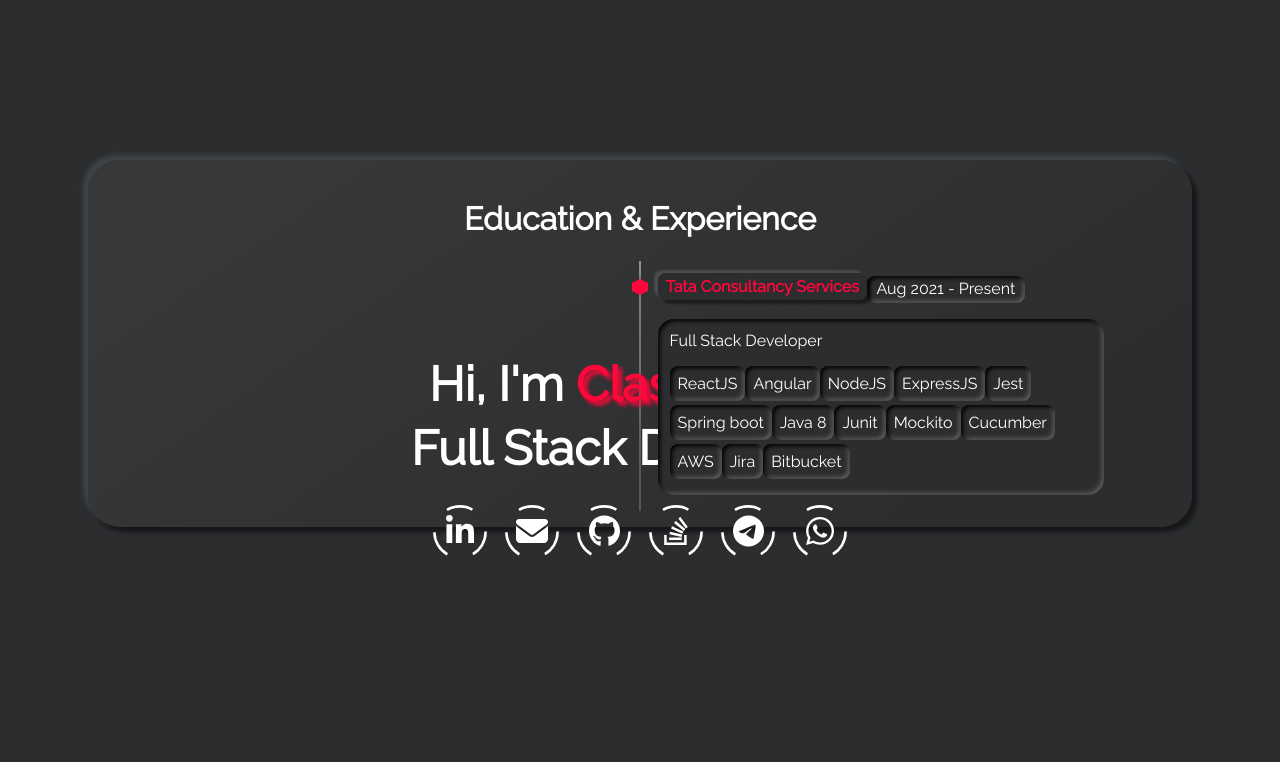
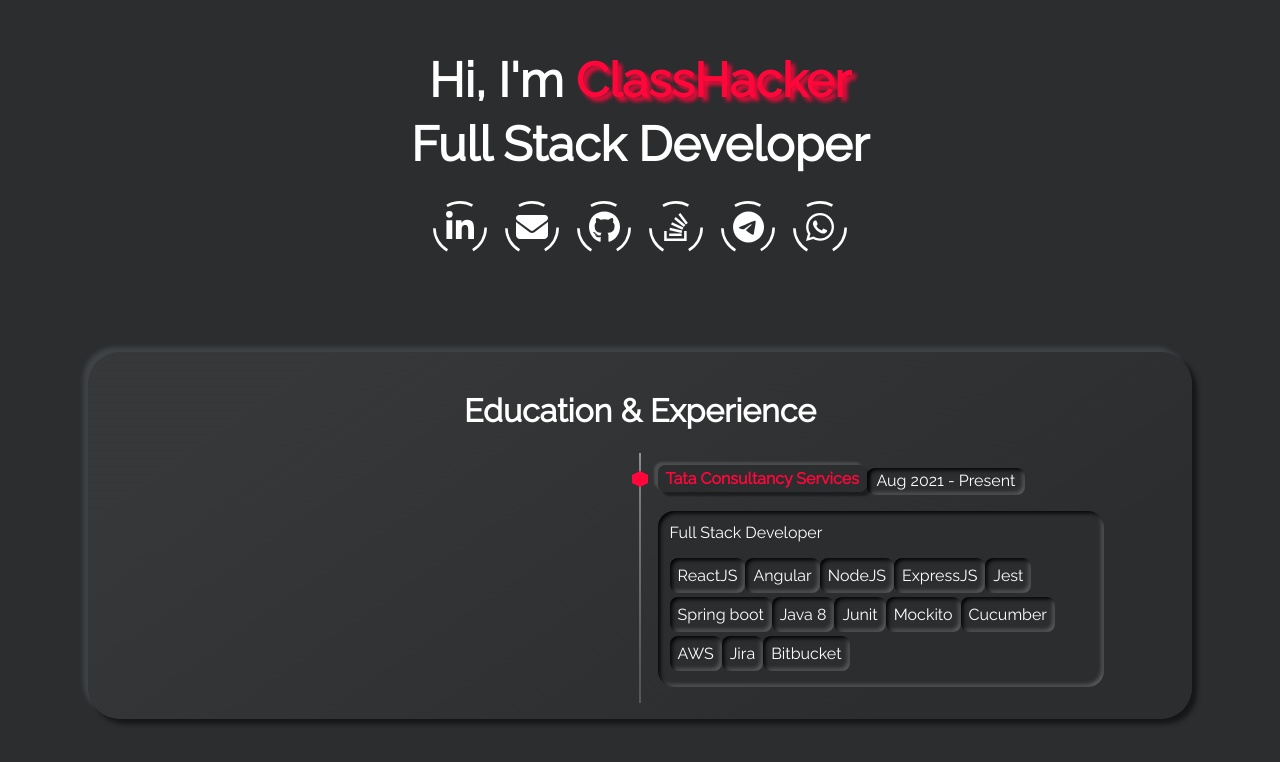
Before and after one commit to ClassHacker/classhacker.github.io, a React (Create React App) app: page / in a window 1280 px wide. Shown: the top 762 px of the page. Built offline with nearby package versions, Linux system fonts and the light colour scheme; what react-animations would draw is missing.

Commit message:
Updated css

```diff
--- a/src/App.scss
+++ b/src/App.scss
@@ -26,7 +26,7 @@
     font-size: $font-size-base;
     font-weight: normal;
     height: 100%;
-    overflow: hidden;
+    overflow: auto;
   }
 
 body {
@@ -272,13 +272,13 @@
     padding: 0.5rem;
     position: absolute;
     right: 0;
-    top: 40%;
+    top: auto;
 }
 
 // Layout
 
 .layout {
-  margin: 0.5rem;
+  margin: 10rem 0.5rem;
   max-width: $large-screen;
   padding: 0.5rem 0.5rem;
 }
@@ -315,7 +315,14 @@
   box-shadow: 5px 5px 4px #161718, -5px -5px 4px #404346;
 }
 .neumorphism-card-mid {
-  box-shadow: 5px 5px 4px #161718, -5px -5px 4px #404346;
+  padding: 1rem;
+  margin: 10px;
+  background: #212121;
+  box-shadow: inset 5px 5px 0px #0d0d0d,
+            inset -5px -5px 0px #353535;
+
+
+
 }
 @mixin neumorphism-button-pressed {
   background: linear-gradient(
@@ -447,7 +454,7 @@
 
 @media only screen and (min-width: $small-screen) {
   .layout {
-    margin: 0.5rem auto;
+    margin: 12.5rem auto;
     padding: 2rem 2rem;
   }
   .layout .card .subtitle {
```
